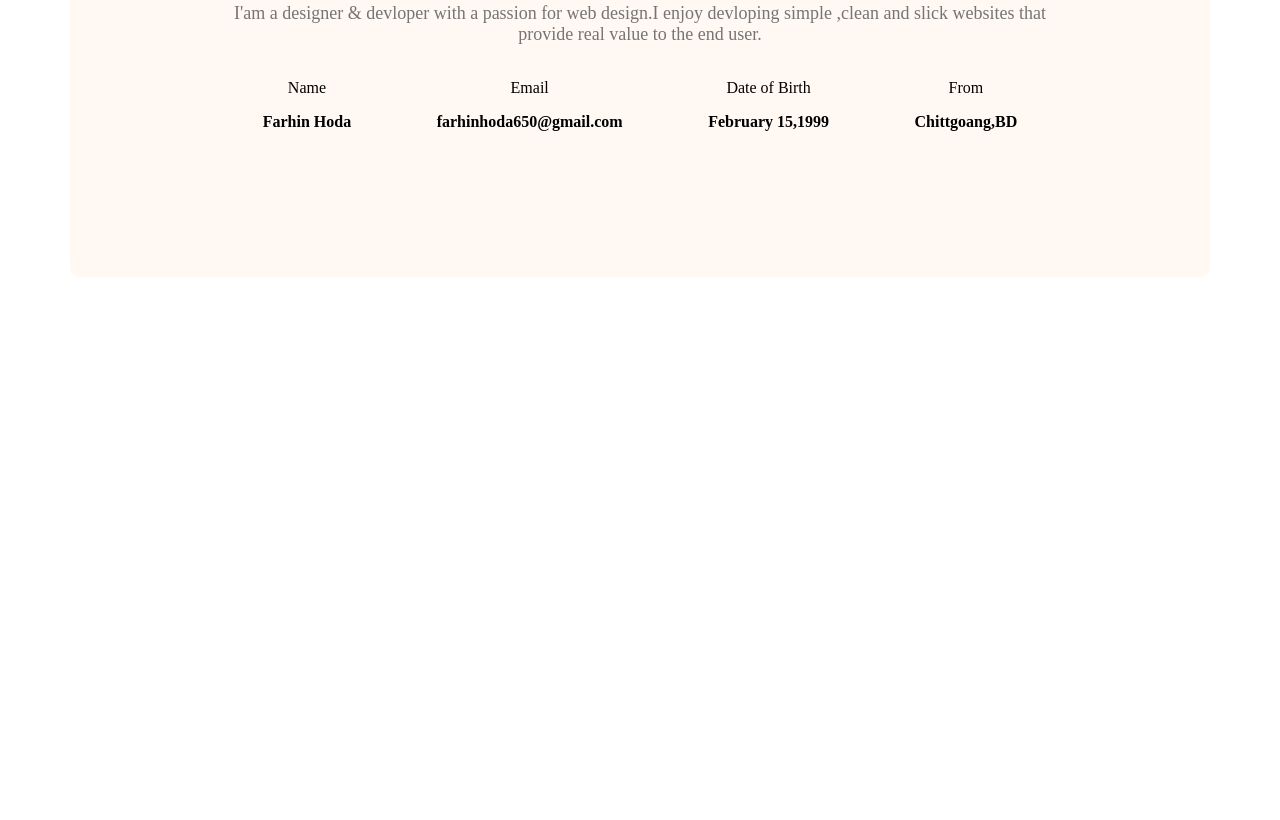
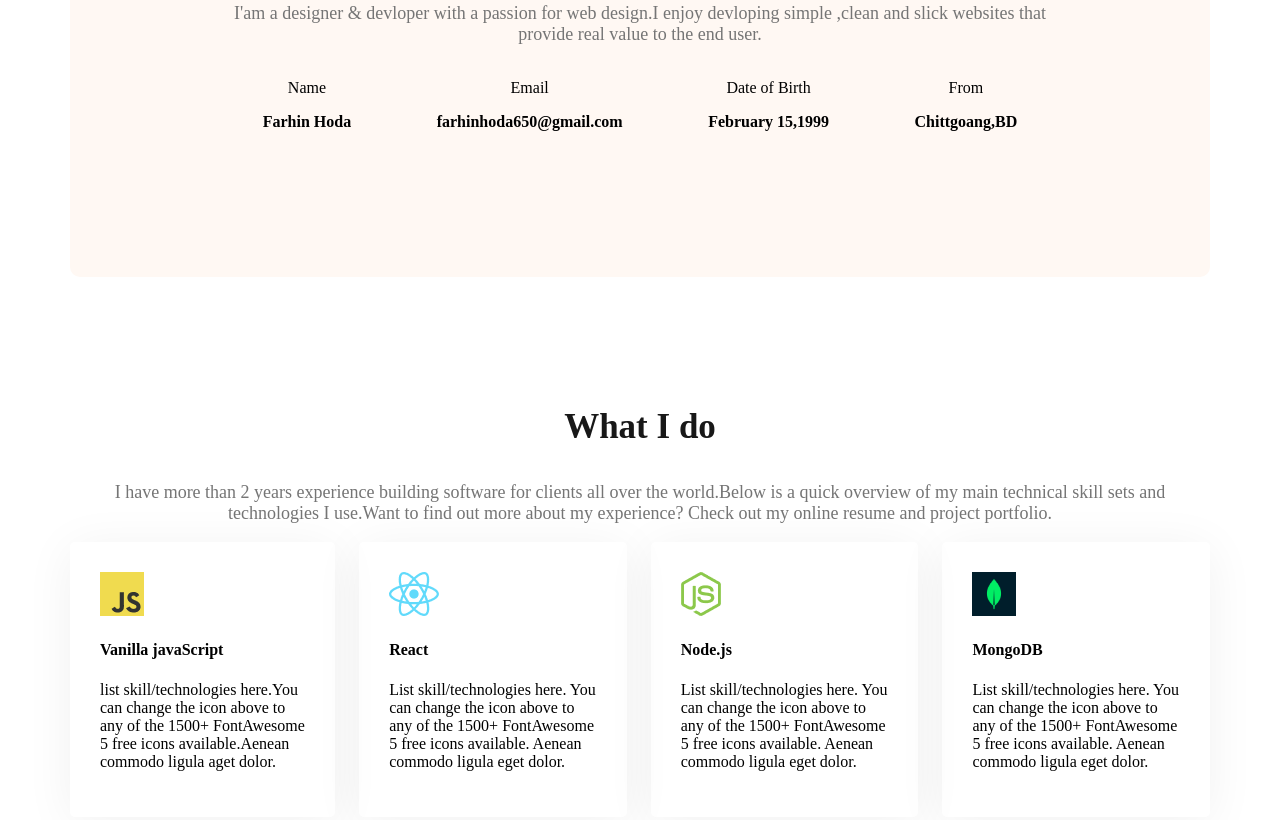
Before and after one commit to far-hin/web-devloper-portfolio, a plain HTML site: page index.html in a window 1280 px wide. Shown: the part 1186-2006 px from the top of the page. Before the commit the page ends 1471 px from the top, so only its background shows below. Drawn offline with Linux system fonts and the light colour scheme.

Commit message:
added 3rd commit

```diff
--- a/index.html
+++ b/index.html
@@ -66,6 +66,48 @@
             </div>
 
         </section>
+        <!--what is do section-->
+        <section class="skills">
+        <h3 class="section-tittle text-center " >What I do</h3>
+        <p class="section-description text-center"> I have more than 2 years experience  building software for clients all over
+            the world.Below is a quick overview  of my  main technical skill sets and technologies I use.Want
+         to find out  more about my experience? Check out my online resume and project portfolio.</p>
+        </p>
+
+        <div class="skills-container">
+            <div class="skill">
+            <img src="images/icons/js.png" alt="">
+            <h4 class="skill-tittle">Vanilla javaScript</h4>
+            <p class="skill-description">list skill/technologies here.You can change the icon above
+                to any of the  1500+ FontAwesome 5 free icons available.Aenean commodo ligula aget dolor.
+
+            </p>
+        </div>
+        <div class="skill">
+            <img src="images/icons/react.png" alt="">
+            <h4 class="skill-tittle">React</h4>
+            <p class="skill-description">
+List skill/technologies here.
+ You can change the icon above to any of the 1500+ FontAwesome 5 free icons available.
+  Aenean commodo ligula eget dolor.</p>
+        </div>
+        <div class="skill">
+            <img src="images/icons/nodejs.png" alt="">
+            <h4 class="skill-tittle">Node.js</h4>
+            <p class="skill-description">
+List skill/technologies here.
+ You can change the icon above to any of the 1500+ FontAwesome 5 free icons available.
+ Aenean commodo ligula eget dolor.</p>
+        </div>
+        <div class="skill">
+            <img src="images/icons/mongo.png" alt="">
+            <h4 class="skill-tittle">MongoDB</h4>
+            <p class="skill-description">List skill/technologies here. You can change the icon
+                above to any of the 1500+ FontAwesome 5 free icons available. Aenean commodo ligula
+                 eget dolor.</p>
+        </div>
+        </div>
+    </section>
     </main>
     <footer>
         </footer>
--- a/styles/style.css
+++ b/styles/style.css
@@ -35,6 +35,9 @@
 .section-description{
   font-size: 18px;
   color: #757575;
+}
+.text-center{
+  text-align: center;
 }
 /* header */
 .header{
@@ -106,7 +109,10 @@ main{
   border-radius: 10px;
   padding: 130px 150px;
   text-align: center;
+}
+main section{
   margin-top: 130px;
+  margin-bottom: 130px;
 }
 .about-items{
   display: flex;
@@ -116,3 +122,22 @@ main{
 .item-description{
   font-weight: 600;
 }
+/*skills section styles */
+.skills-container{
+  display: flex;
+  gap:24px;
+}
+.skills-description{
+  padding: 30px;
+}
+/*skills section styles*/
+.skills-container{
+  display: flex;
+  gap: 24px;
+}
+.skill{
+  padding: 30px;
+  border-radius:5px;
+  box-shadow: 0px 6px 50px 0px rgba(0,0,0,0.06);
+
+}
```
